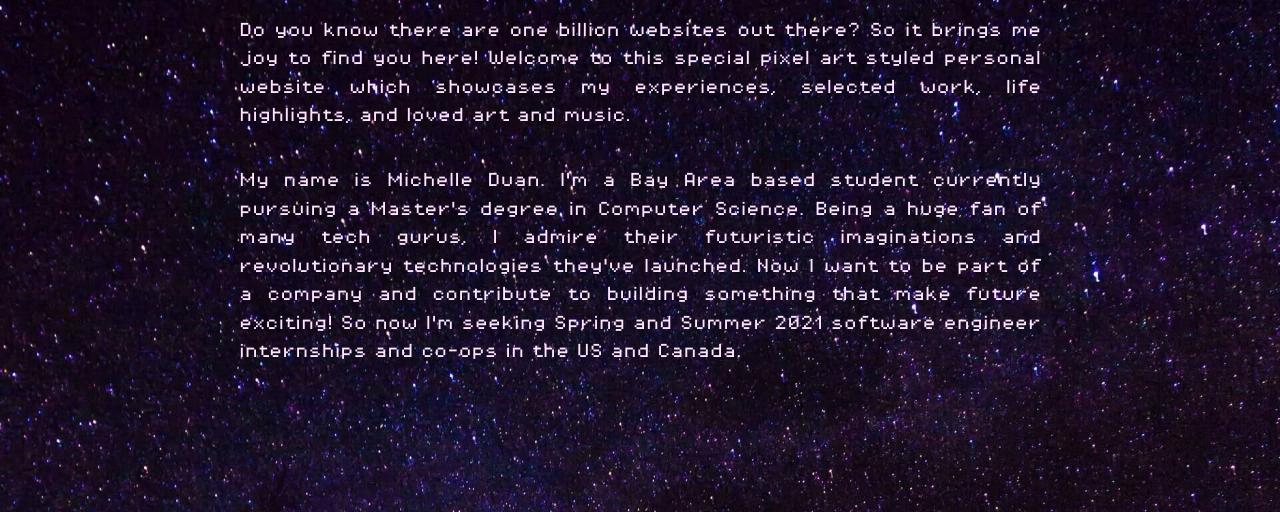
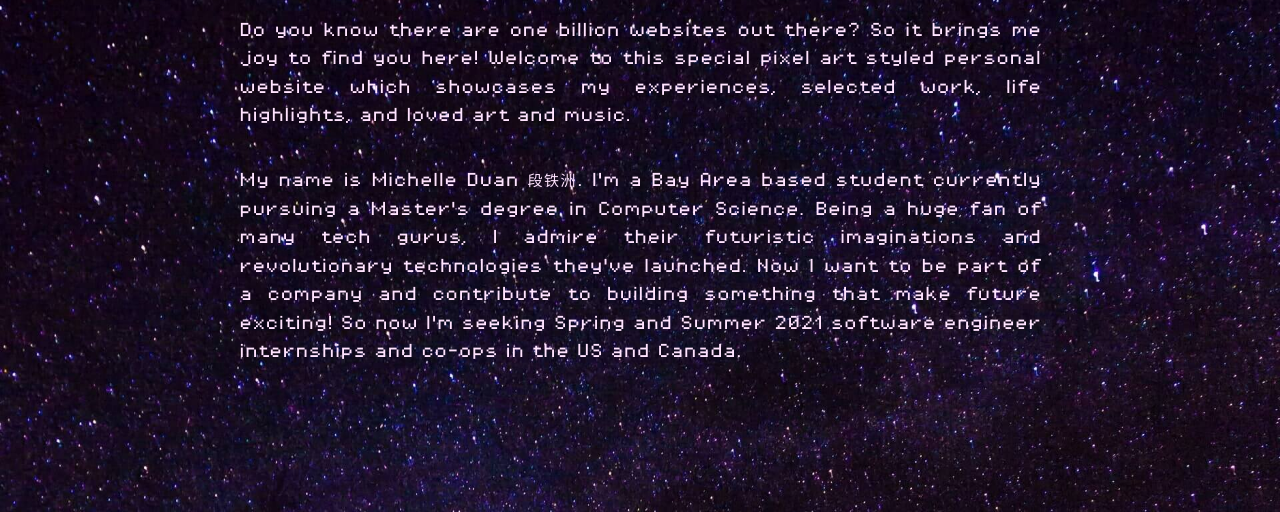
Before and after one commit to michelle-duan/michelle-duan.github.io, a plain HTML site: page about.html in a window 1280 px wide. Shown: the part 288-800 px from the top of the page. Drawn offline with nearby package versions, Linux system fonts and the light colour scheme.

Commit message:
Update about.html

```diff
--- a/about.html
+++ b/about.html
@@ -59,7 +59,7 @@
         and loved art and music.
       </p>
       <br />
-      <p>My name is Michelle Duan. I'm a Bay Area based student currently
+      <p>My name is Michelle Duan 段铁洲. I'm a Bay Area based student currently
         pursuing a Master's degree in Computer Science. Being a huge fan of many
         tech gurus, I admire their futuristic imaginations and revolutionary
         technologies they've launched. Now I want to be part of a company and
```
